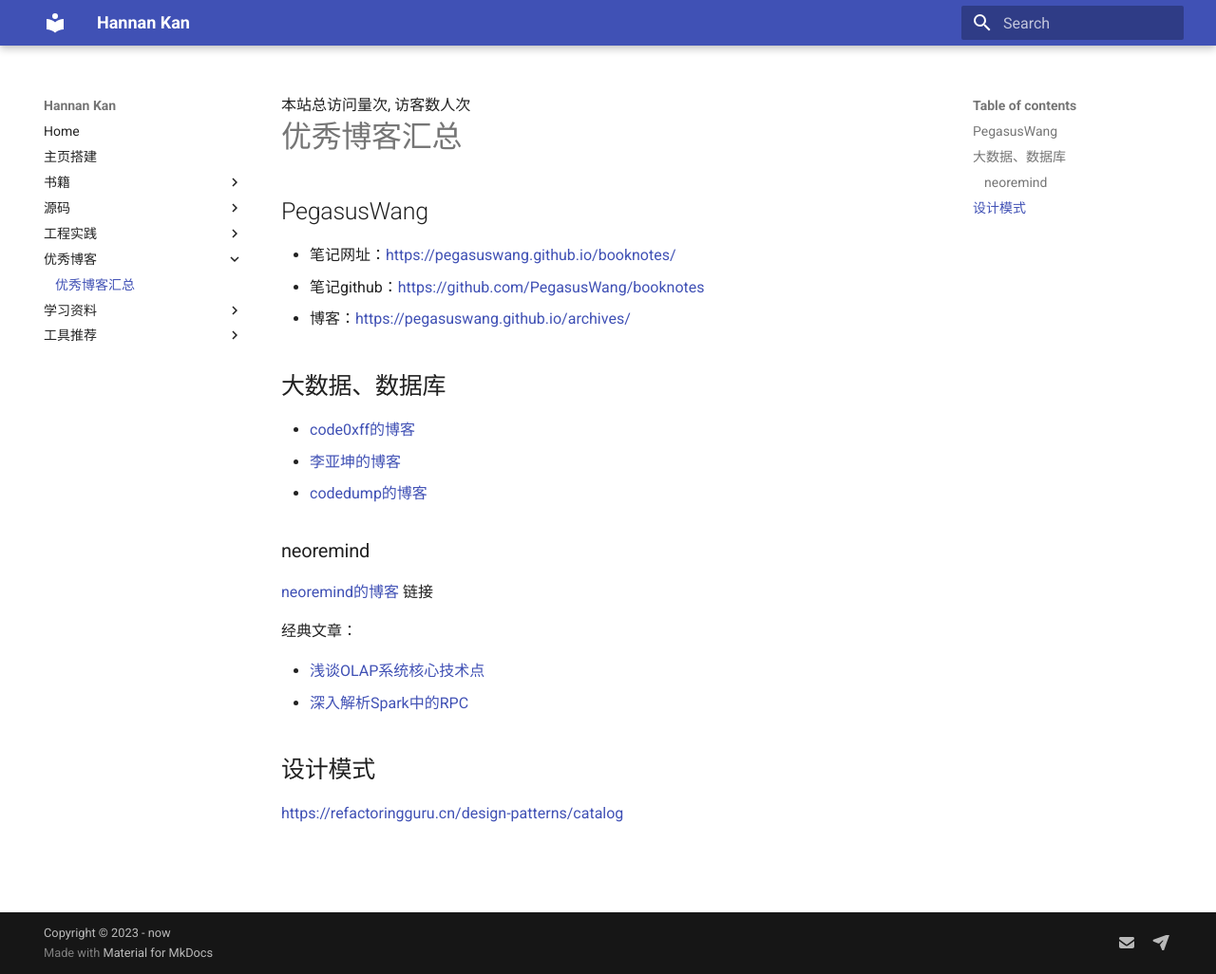
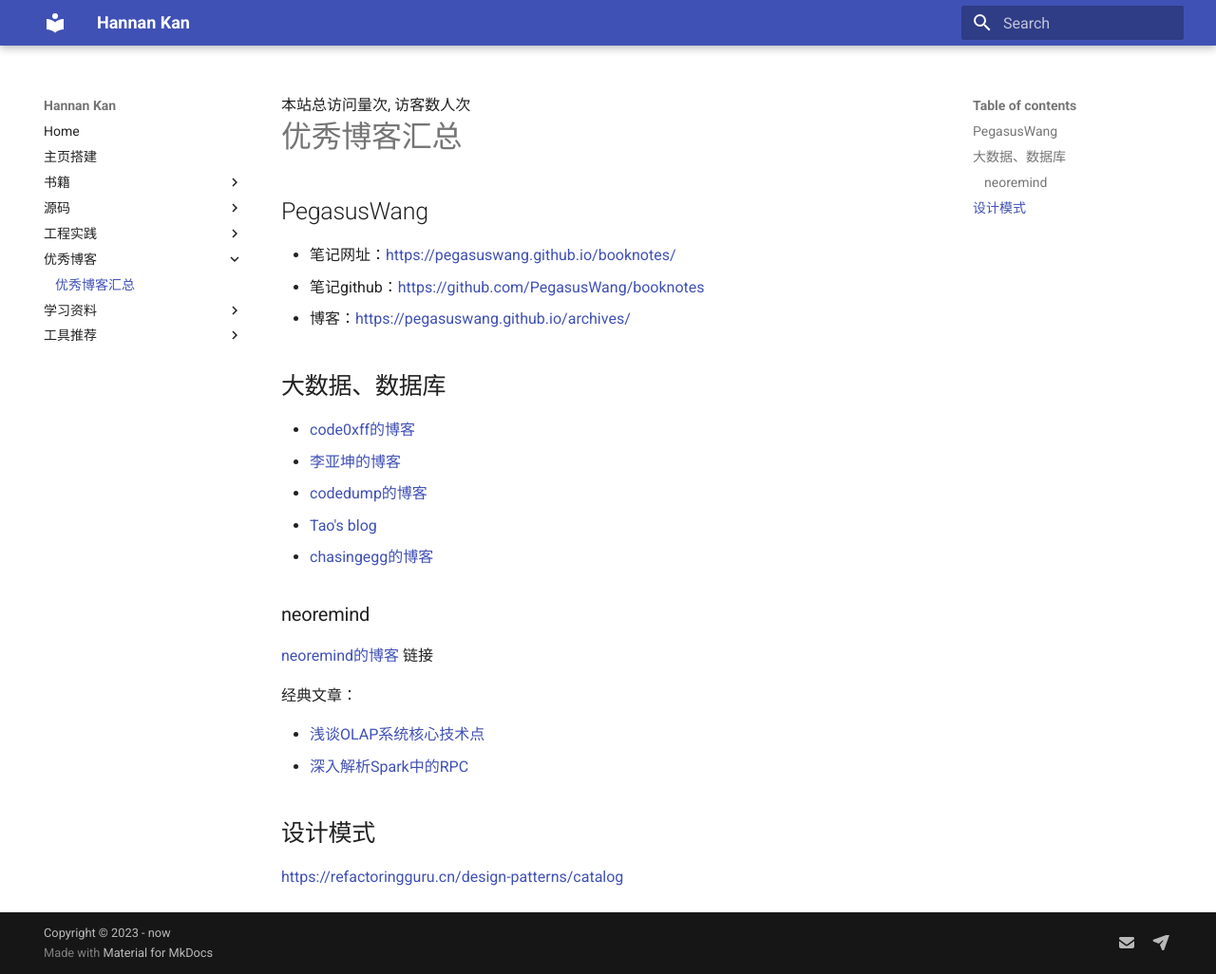
Before and after one commit to HannanKan/homepage, an MkDocs documentation site: the page built from docs/blogs/index.md, in a window 1280 px wide and 1026 px high. Shown: the whole window at 95% size. Built offline with MkDocs 1.6.1 and Material for MkDocs 9.7.7, drawn with Linux system fonts in a browser that asks for light colours; comment, search, counter and statistics services are not loaded.

Commit message:
添加陶加涛的博客

```diff
--- a/docs/blogs/index.md
+++ b/docs/blogs/index.md
@@ -11,10 +11,13 @@
 [neoremind的博客]: http://neoremind.com/
 [codedump的博客]: https://www.codedump.info/
 [chasingegg的博客]: https://chasingegg.github.io/
+[Tao's blog]: https://aaaaaaron.github.io/
 
 * [code0xff的博客]
 * [李亚坤的博客]
 * [codedump的博客]
+* [Tao's blog]
+* [chasingegg的博客]
 
 ### neoremind
 [neoremind的博客] 链接
```
